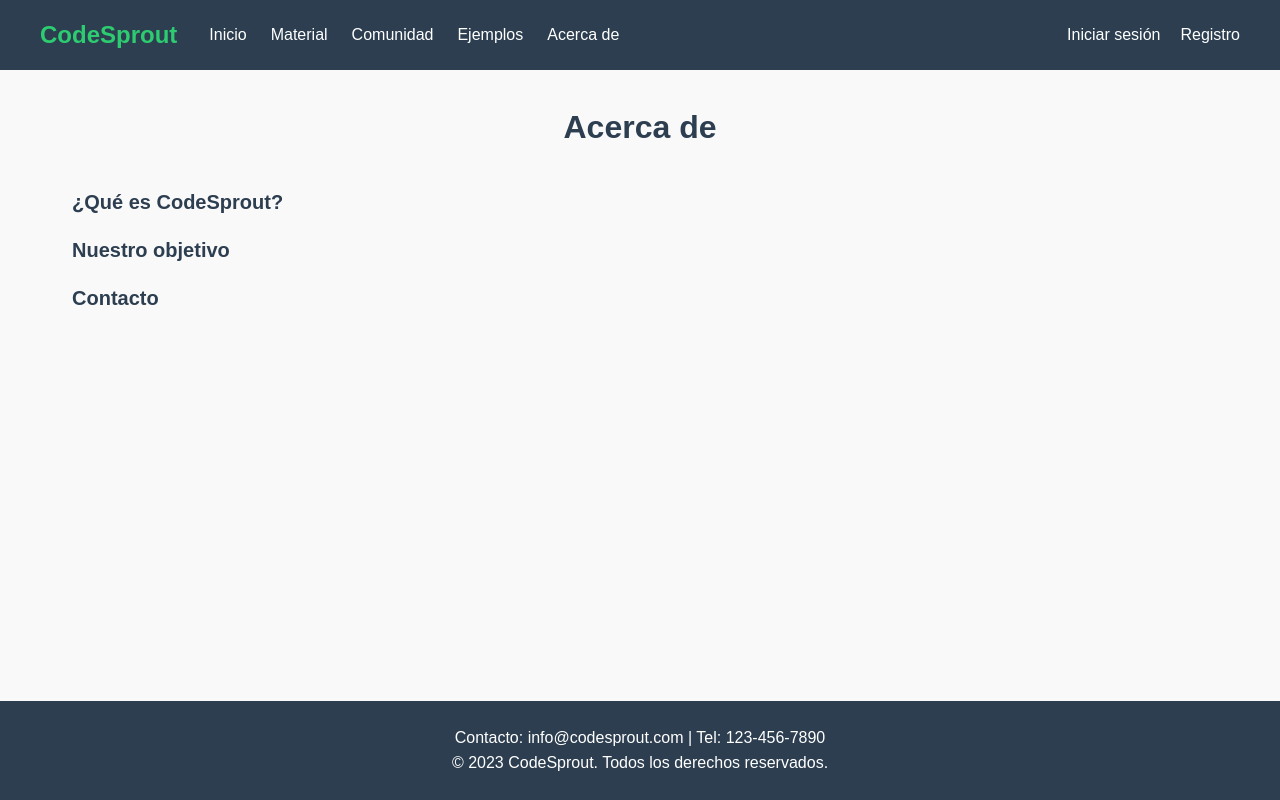
After one commit to Sulv3er/ProgramcionWEB_Melica, a PHP site: page /HTML/AcercaDe.php in a window 1280 px wide. The commit adds this page. Run offline with PHP 8.4, Linux system fonts and the light colour scheme.

Commit message:
- Creación de pantalla Acerca de

```diff
--- a/CSS/index.css
+++ b/CSS/index.css
@@ -20,6 +20,12 @@ main {
     max-width: 1200px;
     margin: 0 auto;
     width: 100%;
+}
+
+h2{
+    color: #2c3e50;
+    margin-bottom: 1rem;
+    font-size: 20px;
 }
 
 .welcome-section {
--- /dev/null
+++ b/HTML/AcercaDe.php
@@ -0,0 +1,29 @@
+<?php include_once('header.php'); ?>
+<!DOCTYPE html>
+<html lang="es">
+<head>
+    <meta charset="UTF-8">
+    <title>Acerca de - CodeSprout</title>
+    <link rel="stylesheet" href="../CSS/ejemplos.css">
+    <link rel="stylesheet" href="../CSS/index.css">
+</head>
+<body>
+<main>
+    <h1>Acerca de</h1>
+
+    <h2>¿Qué es CodeSprout?</h2>
+
+    <h2>Nuestro objetivo</h2>
+
+
+    <h2>Contacto</h2>
+</main>
+<footer>
+    <div class="footer-content">
+        <p>Contacto: info@codesprout.com | Tel: 123-456-7890</p>
+        <p>&copy; 2023 CodeSprout. Todos los derechos reservados.</p>
+    </div>
+</footer>
+<script src="../JS/ejemplos.js"></script>
+</body>
+</html>
--- a/HTML/header.php
+++ b/HTML/header.php
@@ -10,6 +10,7 @@
                     <li><a href="../Controller/controllerHome.php?opcion=COMENTARIOS">Comunidad</a></li>
                 <?php endif; ?>
                 <li><a href="../Controller/controllerHome.php?opcion=EJEMPLOS">Ejemplos</a></li>
+                <li><a href="../HTML/AcercaDe.php">Acerca de</a></li>
             </ul>
 
             <div class="auth-section nav-links2">
```
